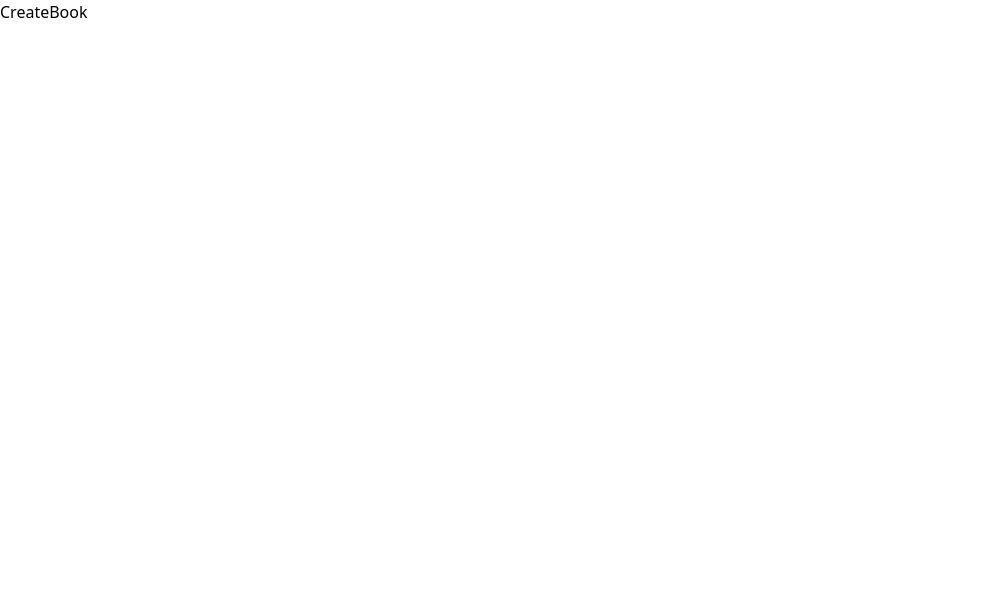
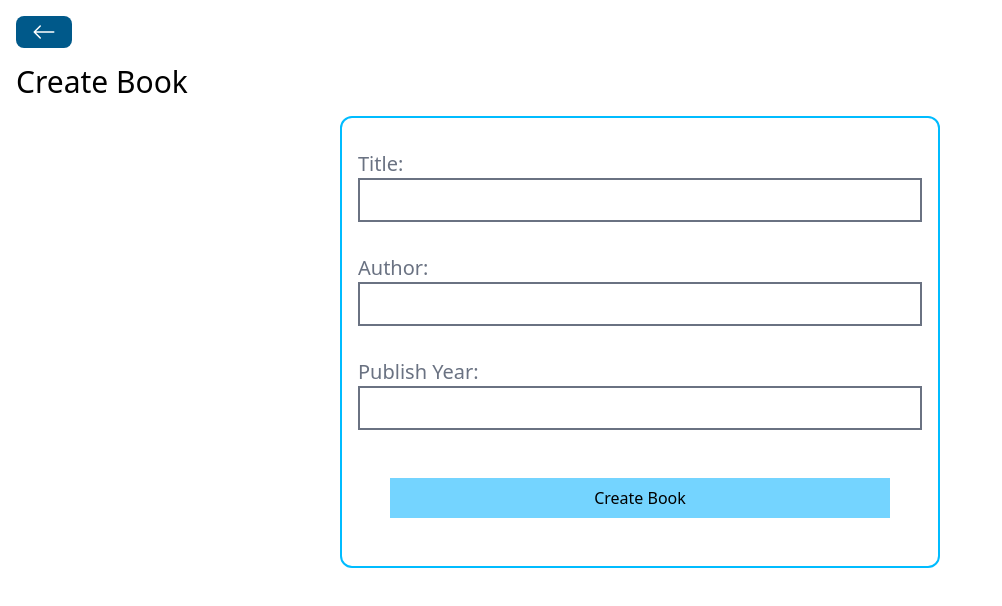
Before and after one commit to ryzac04/mern-bookstore, a React (Vite) app in the folder client/: page /books/create in a window 1280 px wide. Shown: the top 606 px of the page, without its empty margins (0-1002 px from the left). Built offline with nearby package versions, Linux system fonts and the light colour scheme.

Commit message:
Finished CreateBook component.

```diff
--- a/client/src/pages/CreateBook.jsx
+++ b/client/src/pages/CreateBook.jsx
@@ -1,9 +1,73 @@
-import React from 'react'
+import React, { useState } from 'react';
+import BackButton from '../components/BackButton';
+import Spinner from '../components/Spinner';
+import axios from 'axios';
+import { useNavigate } from 'react-router-dom';
 
 function CreateBook() {
+  const [title, setTitle] = useState('');
+  const [author, setAuthor] = useState('');
+  const [publishYear, setPublishYear] = useState('');
+  const [loading, setLoading] = useState(false);
+  const navigate = useNavigate();
+
+  const handleSaveBook = () => {
+    const data = {
+      title,
+      author,
+      publishYear
+    };
+    setLoading(true);
+    axios
+      .post('http://localhost:5555/books', data)
+      .then(() => {
+        setLoading(false);
+        navigate('/');
+      })
+      .catch((error) => {
+        setLoading(false);
+        alert('An error has occurred. Please check the console.');
+        console.log(error);
+      });
+  };
+
   return (
-    <div>CreateBook</div>
-  )
-}
+    <div className='p-4'>
+      <BackButton />
+      <h1 className='text-3xl my-4'>Create Book</h1>
+      {loading ? <Spinner /> : ''}
+      <div className='flex flex-col border-2 border-sky-400 rounded-xl w-[600px] p-4 mx-auto'>
+        <div className='my-4'>
+          <label className='text-xl mr-4 text-gray-500'>Title:</label>
+          <input
+            type='text'
+            value={title}
+            onChange={(e) => setTitle(e.target.value)}
+            className='border-2 border-gray-500 px-4 py-2 w-full'
+          />
+        </div>
+        <div className='my-4'>
+          <label className='text-xl mr-4 text-gray-500'>Author:</label>
+          <input
+            type='text'
+            value={author}
+            onChange={(e) => setAuthor(e.target.value)}
+            className='border-2 border-gray-500 px-4 py-2 w-full'
+          />
+        </div>
+        <div className='my-4'>
+          <label className='text-xl mr-4 text-gray-500'>Publish Year:</label>
+          <input
+            type='text'
+            value={publishYear}
+            onChange={(e) => setPublishYear(e.target.value)}
+            className='border-2 border-gray-500 px-4 py-2 w-full'
+          />
+        </div>
+        <button className='p-2 bg-sky-300 m-8' onClick={handleSaveBook}>Create Book</button>
+      </div>
+    </div>
+  );
+};
 
-export default CreateBook
+export default CreateBook;
```
